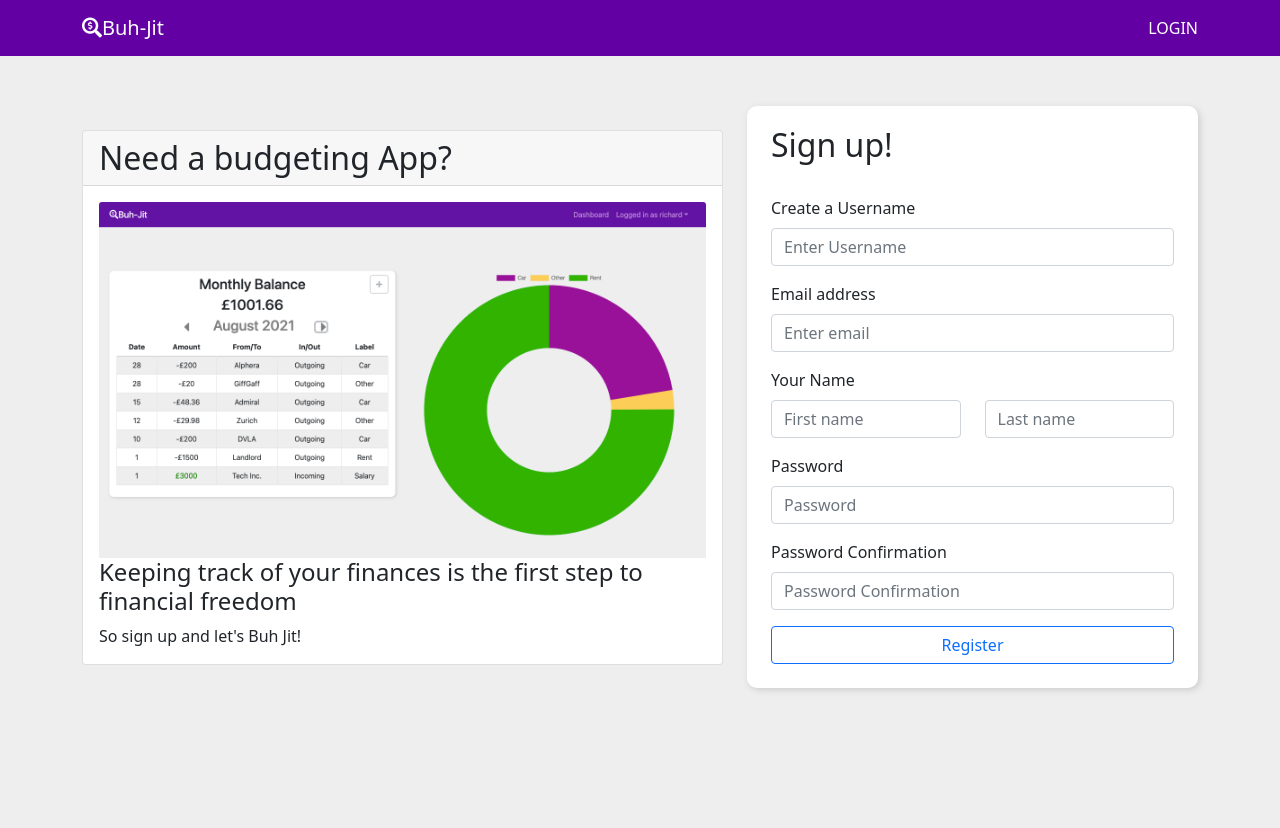
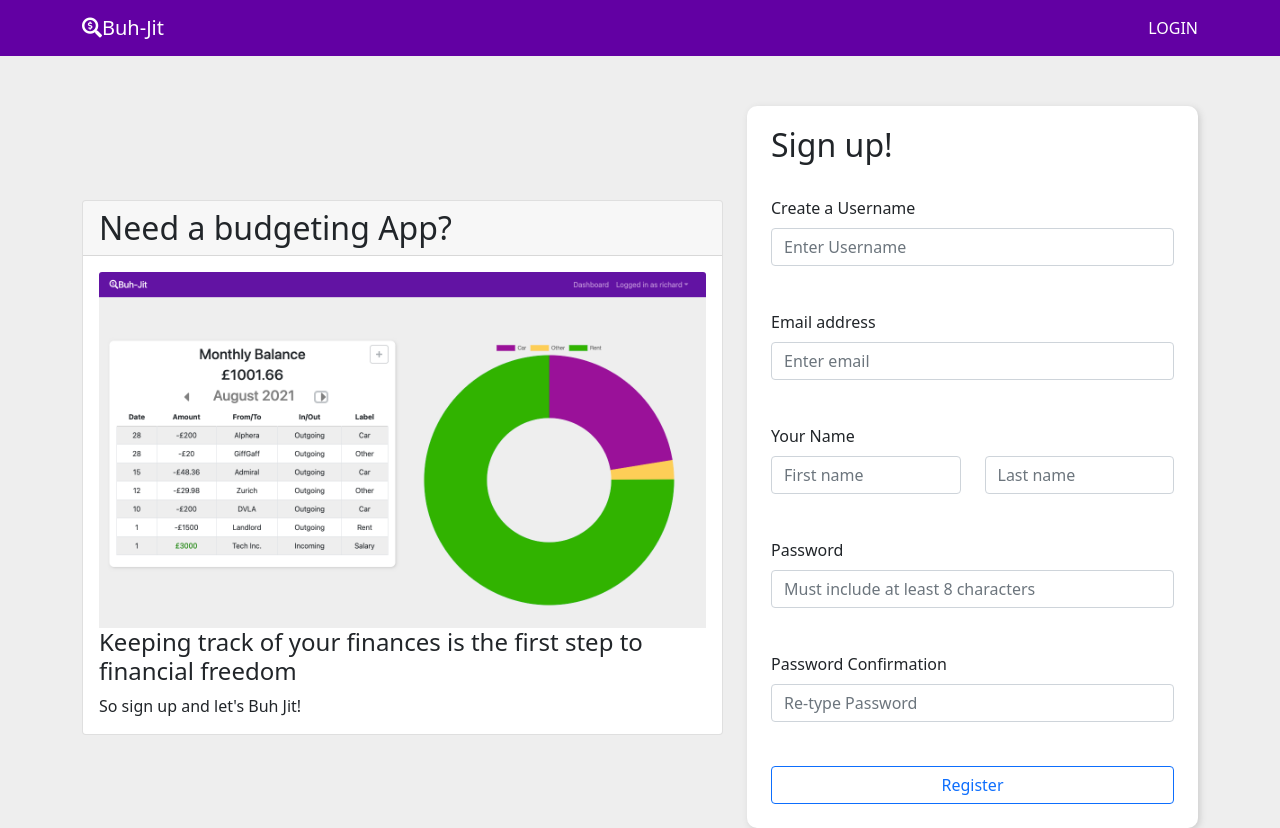
Before and after one commit to RichardKnight88/buh-jit, a React (Create React App) app in the folder client/: page / in a window 1280 px wide. Before the commit the page ends 800 px from the top, so only its background shows below. Built offline with nearby package versions, Linux system fonts and the light colour scheme.

Commit message:
error handling added to register

```diff
--- a/client/src/components/auth/Register.js
+++ b/client/src/components/auth/Register.js
@@ -17,6 +17,16 @@ const Register = () => {
     password: '',
     password_confirmation: '',
   })
+
+  const [errors, setErrors] = useState({
+    username: '',
+    email: '',
+    first_name: '',
+    last_name: '',
+    password: '',
+    password_confirmation: '',
+  })
+
 
   const history = useHistory()
 
@@ -40,7 +50,17 @@ const Register = () => {
       password_confirmation: '',
     }
 
+    const clearingErrors = {
+      username: '',
+      email: '',
+      first_name: '',
+      last_name: '',
+      password: '',
+      password_confirmation: '',
+    }
+
     setFormData(clearingForm)
+    setErrors(clearingErrors)
   }
 
 
@@ -65,8 +85,7 @@ const Register = () => {
       registrationToast()
 
     } catch (err) {
-      console.log(err)
-      // setErrors(err.response.data.message)
+      setErrors(err.response.data)
     }
   }
 
@@ -97,7 +116,7 @@ const Register = () => {
             <h2>Sign up!</h2>
           </div>
 
-          <Form.Group className="mb-3 pt-4" controlId="formBasicUsername">
+          <Form.Group className="mb-1 pt-4" controlId="formBasicUsername">
             <Form.Label>Create a Username</Form.Label>
             <Form.Control
               type="text"
@@ -107,9 +126,12 @@ const Register = () => {
               value={formData.username}
               required
             />
+            <div className="helpDiv">
+              {errors.username && <p className="help">{errors.username}</p>}
+            </div>
           </Form.Group>
 
-          <Form.Group className="mb-3" controlId="formBasicEmail">
+          <Form.Group className="mb-1" controlId="formBasicEmail">
             <Form.Label>Email address</Form.Label>
             <Form.Control
               type="email"
@@ -119,9 +141,12 @@ const Register = () => {
               value={formData.email}
               required
             />
+            <div className="helpDiv">
+              {errors.email && <p className="help">{errors.email}</p>}
+            </div>
           </Form.Group>
 
-          <Form.Group className="mb-3">
+          <Form.Group className="mb-1">
             <Form.Label>Your Name</Form.Label>
             <Row>
               <Col>
@@ -147,30 +172,38 @@ const Register = () => {
                 />
               </Col>
             </Row>
+            <div className="helpDiv">
+            </div>
           </Form.Group>
 
-          <Form.Group className="mb-3" controlId="formBasicPassword">
+          <Form.Group className="mb-1" controlId="formBasicPassword">
             <Form.Label>Password</Form.Label>
             <Form.Control
               type="password"
               name="password"
-              placeholder="Password"
+              placeholder="Must include at least 8 characters"
               onChange={handleChange}
               value={formData.password}
               required
             />
+            <div className="helpDiv">
+              {errors.password && <p className="help">{errors.password}</p>}
+            </div>
           </Form.Group>
 
-          <Form.Group className="mb-3" controlId="formBasicPasswordConfirmation">
+          <Form.Group className="mb-1" controlId="formBasicPasswordConfirmation">
             <Form.Label>Password Confirmation</Form.Label>
             <Form.Control
               type="password"
               name="password_confirmation"
-              placeholder="Password Confirmation"
+              placeholder="Re-type Password"
               onChange={handleChange}
               value={formData.password_confirmation}
               required
             />
+            <div className="helpDiv">
+              {errors.password_confirmation && <p className="help">{errors.password_confirmation}</p>}
+            </div>
           </Form.Group>
 
           <div className="d-grid gap-2 pb-4">
--- a/client/src/styles/main.scss
+++ b/client/src/styles/main.scss
@@ -13,6 +13,20 @@ body {
 
 .screenshotCard, .homeRegistration{
   margin-top: 50px;
+}
+
+.helpDiv {
+  min-height: 2.5em;
+  max-height: 3em;
+  display: flex;
+  align-items: center;
+
+  .help {
+    margin-left: 1em;
+    margin-bottom: 0;
+    font-size: 0.8rem;
+    color: #e40101;
+}
 }
 
 .homeAlignment {
```
